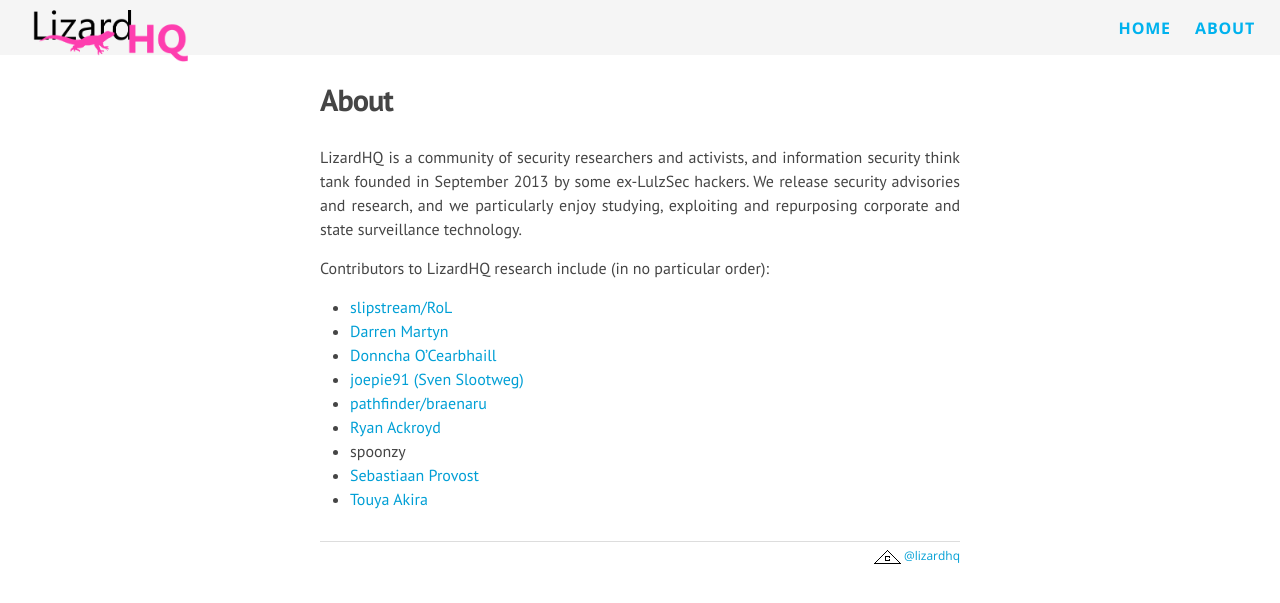
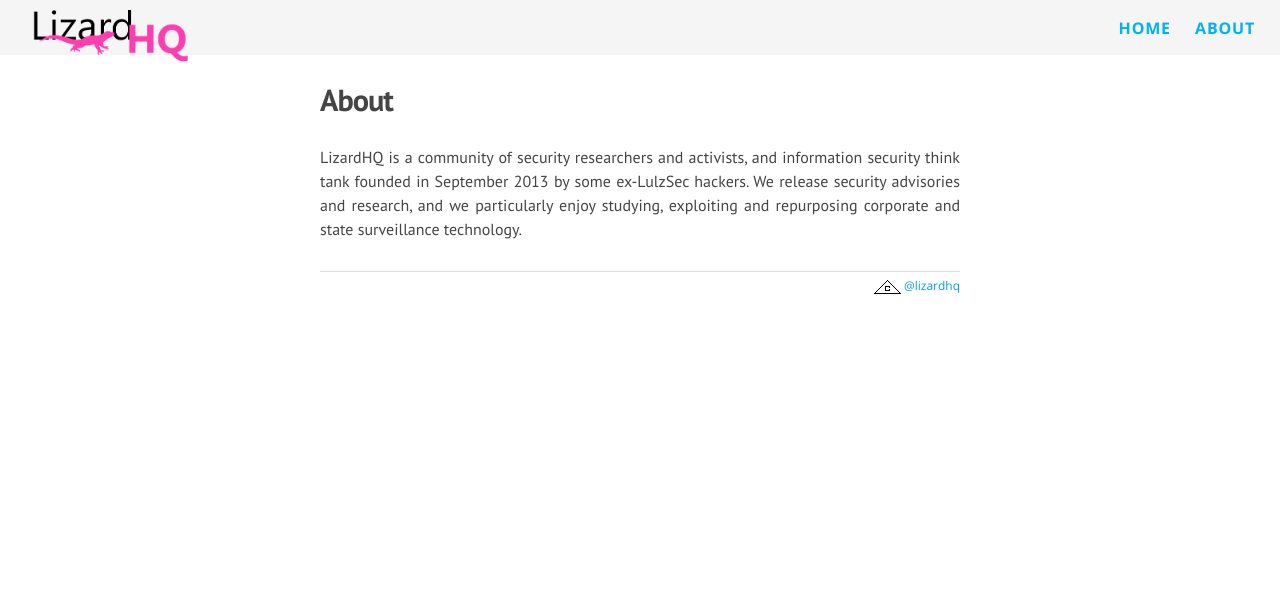
Before and after one commit to lizardhq/lizardhq-website, a Jekyll site: the page built from about.md, in a window 1280 px wide. Shown: the top 603 px of the page. Built offline with Jekyll 4.4.1, drawn with Linux system fonts in a browser that asks for light colours; nearby versions of some CDN libraries; Markdown is read by kramdown in place of the engine named in the settings.

Commit message:
Update about.md

```diff
--- a/about.md
+++ b/about.md
@@ -4,15 +4,3 @@ title: About
 permalink: /about/
 ---
 LizardHQ is a community of security researchers and activists, and information security think tank founded in September 2013 by some ex-LulzSec hackers. We release security advisories and research, and we particularly enjoy studying, exploiting and repurposing corporate and state surveillance technology.
-
-Contributors to LizardHQ research include (in no particular order):
-
-* [slipstream/RoL](https://twitter.com/TheWack0lian)
-* [Darren Martyn](http://0x27.me/about/)
-* [Donncha O'Cearbhaill](http://donncha.is/)
-* [joepie91 (Sven Slootweg)](http://cryto.net/~joepie91/)
-* [pathfinder/braenaru](https://twitter.com/path_braenaru)
-* [Ryan Ackroyd](https://twitter.com/APT1337)
-* spoonzy
-* [Sebastiaan Provost](https://twitter.com/Stekkz)
-* [Touya Akira](https://twitter.com/ClipperChip)
```
